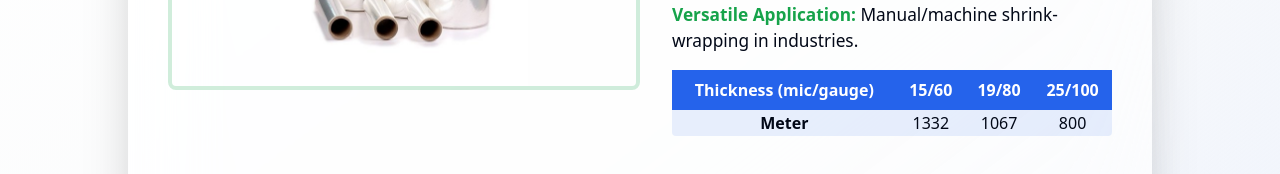
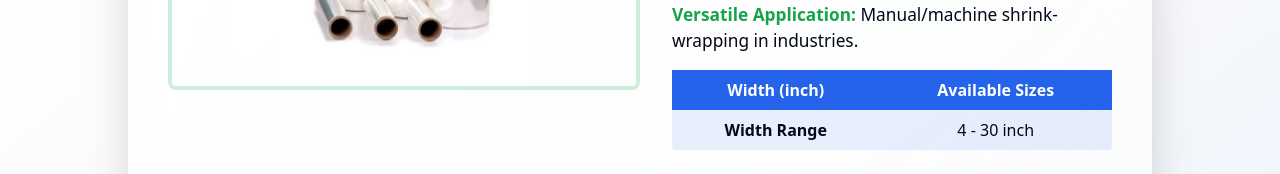
Before and after one commit to Ayush-shah-dev/omtraders-wrap-animate, a React (Vite) app: page /products/pof in a window 1280 px wide. Shown: the part 254-428 px from the top of the page. Built offline with nearby package versions, Linux system fonts and the light colour scheme.

Commit message:
Fix: Update product images and content
- Replaced placeholder images with relevant product images.
- Restored the 4-30 inch specification in the POF Shrink Film description.

```diff
--- a/src/components/Hero.tsx
+++ b/src/components/Hero.tsx
@@ -1,4 +1,3 @@
-
 import React, { useEffect, useRef } from 'react';
 import { ArrowRight, Sparkles, Zap, Globe, Shield } from 'lucide-react';
 
@@ -63,7 +62,7 @@ const Hero = () => {
       <div className="section-container relative z-10">
 
           <div className="hero-animate">
-            <h1 className="text-4xl md:text-5xl lg:text-6xl font-bold  ">
+            <h1 className="text-4xl md:text-5xl lg:text-6xl font-bold">
               <span className="block">Premium Packaging</span>
               <span className="block text-gradient">Material Solutions</span>
             </h1>
@@ -97,7 +96,7 @@ const Hero = () => {
                   <Shield size={20} />
                 </div>
                 <p className="text-sm font-medium text-gray-700">25+ Years Experience</p>
-
+              </div>
             </div>
 
             <div className="mt-8 flex flex-col sm:flex-row space-y-4 sm:space-y-0 sm:space-x-4">
@@ -110,29 +109,13 @@ const Hero = () => {
               </a>
             </div>
           </div>
-
-          <div className="hero-animate">
-            <div className="relative w-full max-w-md mx-auto">
-              {/* Circular gradient background */}
-
-              {/* Animated gradient border */}
-
-              {/* Founder's image */}
-
-              {/* Decorative elements */}
-
-
-            </div>
-          </div>
-        </div>
       </div>
 
-      {/* Scroll indicator with improved styling */}
+      {/* Scroll indicator */}
       <div className="absolute bottom-10 left-1/2 transform -translate-x-1/2 flex flex-col items-center animate-float">
         <span className="text-sm text-gray-600 mb-2 font-medium">Scroll Down</span>
         <div className="w-8 h-12 border-2 border-gray-400 rounded-full flex justify-center relative">
           <div className="w-2 h-2 bg-om-green rounded-full mt-2 animate-float" style={{animationDuration: '1.5s'}}></div>
-          {/* Animated glow effect */}
           <div className="absolute w-2 h-2 bg-om-green rounded-full mt-2 blur-sm animate-pulse-ring opacity-70"></div>
         </div>
       </div>
--- a/src/pages/products/POF.tsx
+++ b/src/pages/products/POF.tsx
@@ -6,7 +6,7 @@ export default function POFPage() {
   const applications = [
     {
       title: "Food Packaging",
-      description: "Display and packaging of food products",
+      description: "Display/packaging of food products with excellent clarity",
       image: "/lovable-uploads/4a8d71b5-2c50-4bba-baf7-1c5fd9415a10.png"
     },
     {
@@ -36,18 +36,14 @@ export default function POFPage() {
               <table className="w-full text-center border-collapse bg-om-blue/10 rounded">
                 <thead>
                   <tr className="bg-om-blue text-white">
-                    <th className="p-2">Thickness (mic/gauge)</th>
-                    <th className="p-2">15/60</th>
-                    <th className="p-2">19/80</th>
-                    <th className="p-2">25/100</th>
+                    <th className="p-2">Width (inch)</th>
+                    <th className="p-2">Available Sizes</th>
                   </tr>
                 </thead>
                 <tbody>
                   <tr>
-                    <td className="font-semibold">Meter</td>
-                    <td>1332</td>
-                    <td>1067</td>
-                    <td>800</td>
+                    <td className="font-semibold p-2">Width Range</td>
+                    <td className="p-2">4 - 30 inch</td>
                   </tr>
                 </tbody>
               </table>
```
